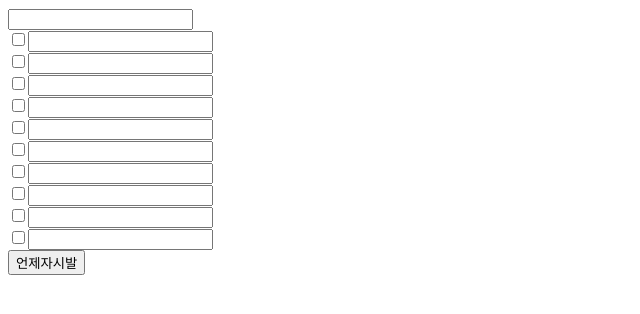
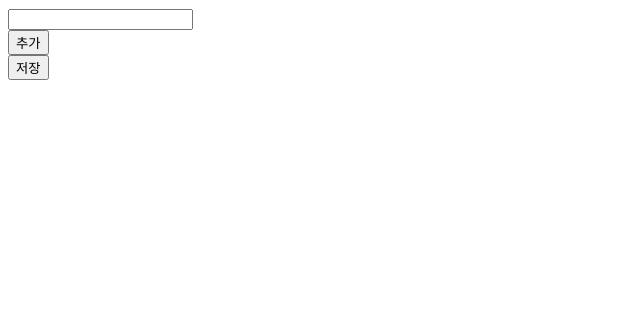
Before and after one commit to piece-of-study/react, a Next.js app: page / in a window 1280 px wide. Shown: the top 314 px of the page, without its empty margins (0-640 px from the left). Built offline with nearby package versions, Linux system fonts and the light colour scheme.

Commit message:
[wip] 추가로직 개선
1. 기본 10개에서 0개로 수정
2. 데이터 0개일때 추가하는 ui 및 로직 추가
3. 삭제 버튼 모양만 추가
4. add 함수 추가 (onKeyDown 로직 분리)

```diff
--- a/src/app/components/Todo.tsx
+++ b/src/app/components/Todo.tsx
@@ -1,13 +1,14 @@
-import React from 'react';
+import React, {ButtonHTMLAttributes} from 'react';
 
 // 변수들의 타입 명시
 type Props = {
   value?: string;
   onInput: (e: React.ChangeEvent<HTMLInputElement>) => void;
   onKeyDown: (e: React.KeyboardEvent<HTMLInputElement>) => void;
+  remove: (e: React.MouseEvent<HTMLButtonElement, MouseEvent>) => void;
 };
 
-function Todo({value, onInput, onKeyDown}: Props) {
+function Todo({value, onInput, onKeyDown, remove}: Props) {
   return (
     <div>
       <input type="checkbox" />
@@ -18,6 +19,9 @@ function Todo({value, onInput, onKeyDown}: Props) {
         onInput={onInput} // 입력창에 뭘 입력하면 함수
         onKeyDown={onKeyDown} // 키 누를때 함수
       />
+      <button type="button" onClick={remove}>
+        삭제
+      </button>
     </div>
   );
 }
--- a/src/app/page.tsx
+++ b/src/app/page.tsx
@@ -4,19 +4,29 @@ import Image from 'next/image';
 import {useState} from 'react';
 import Title from './components/Title';
 import Todo from './components/Todo';
+import {HtmlContext} from 'next/dist/server/future/route-modules/app-page/vendored/contexts/entrypoints';
 
 function hello() {}
 
 export default function Home() {
-  const todoSize = 10; // 기본 체크리스트 개수
   const [titleValue, setTitleValue] = useState<string>(); //제목값 스트링타입을 쓰겠다
-  const [todoValues, setTodoValues] = useState<string[]>( // 체크리스트값 스트링타입을 쓰겠다
-    new Array(todoSize).fill(''),
-  );
+  const [todoValues, setTodoValues] = useState<string[]>(new Array()); // 체크리스트값 스트링타입을 쓰겠다
 
   // 저장하면 로그찍기
   function save() {
     console.log(titleValue, todoValues);
+  }
+
+  function add(i: number) {
+    // 새로운 체크리스트 추가
+    let newTodoValues = todoValues.concat(''); // 공백 체크리스트 추가됨
+    // 체크리스드 공백값 넣어주기
+    setTodoValues(newTodoValues);
+
+    // 50밀리세컨드 0.05초 후에 포커스를 다음 체크리스트에 해라.
+    setTimeout(() => {
+      focusAt(i + 1);
+    }, 50);
   }
 
   // 키를 누르면 발생하는 함수
@@ -24,24 +34,24 @@ export default function Home() {
     // 엔터키를 누르면
     if (e.key === 'Enter') {
       console.log('enter');
-
-      // 새로운 체크리스트 추가
-      let newTodoValues = todoValues.concat(''); // 공백 체크리스트 추가됨
-      // 체크리스드 공백값 넣어주기
-      setTodoValues(newTodoValues);
-
-      // 50밀리세컨드 0.05초 후에 포커스를 다음 체크리스트에 해라.
-      setTimeout(() => {
-        focusAt(i + 1);
-      }, 50);
+      add(i);
     }
   }
+
   // 포커스 함수
   function focusAt(index: number) {
     // 원하는 순서의 인풋태그에 포커스 하겠다. 다른데서 호출해서 사용
     document.getElementsByClassName('todo-input')[index].focus();
   }
 
+  function remove(index: number) {}
+
+  function clickAdd(e: React.MouseEvent<HTMLButtonElement, MouseEvent>) {
+    // 지금 데이터 개수보다 하나 큰 개수로 투두리스트 생성
+    const nowDataCount: number = todoValues.length; // 지금 데이터 개수
+    const todoListCount: number = nowDataCount;
+    add(todoListCount);
+  }
   return (
     <section>
       <Title
@@ -50,6 +60,11 @@ export default function Home() {
           setTitleValue(e.currentTarget.value); // 제목값을 넣어준다.
         }}
       />
+      <div>
+        <button type="button" onClick={clickAdd}>
+          추가
+        </button>
+      </div>
       {todoValues.map((_, i) => {
         return (
           <Todo
@@ -64,11 +79,14 @@ export default function Home() {
               // 키보드를 어떤걸 눌렀는지 알기위해 추가한 함수, 엔터 누름 여부를 위함
               onKeyDown(e, i);
             }}
+            remove={e => {
+              remove(i);
+            }}
           />
         );
       })}
       <button type="button" onClick={save}>
-        언제자시발
+        저장
       </button>
     </section>
   );
```
